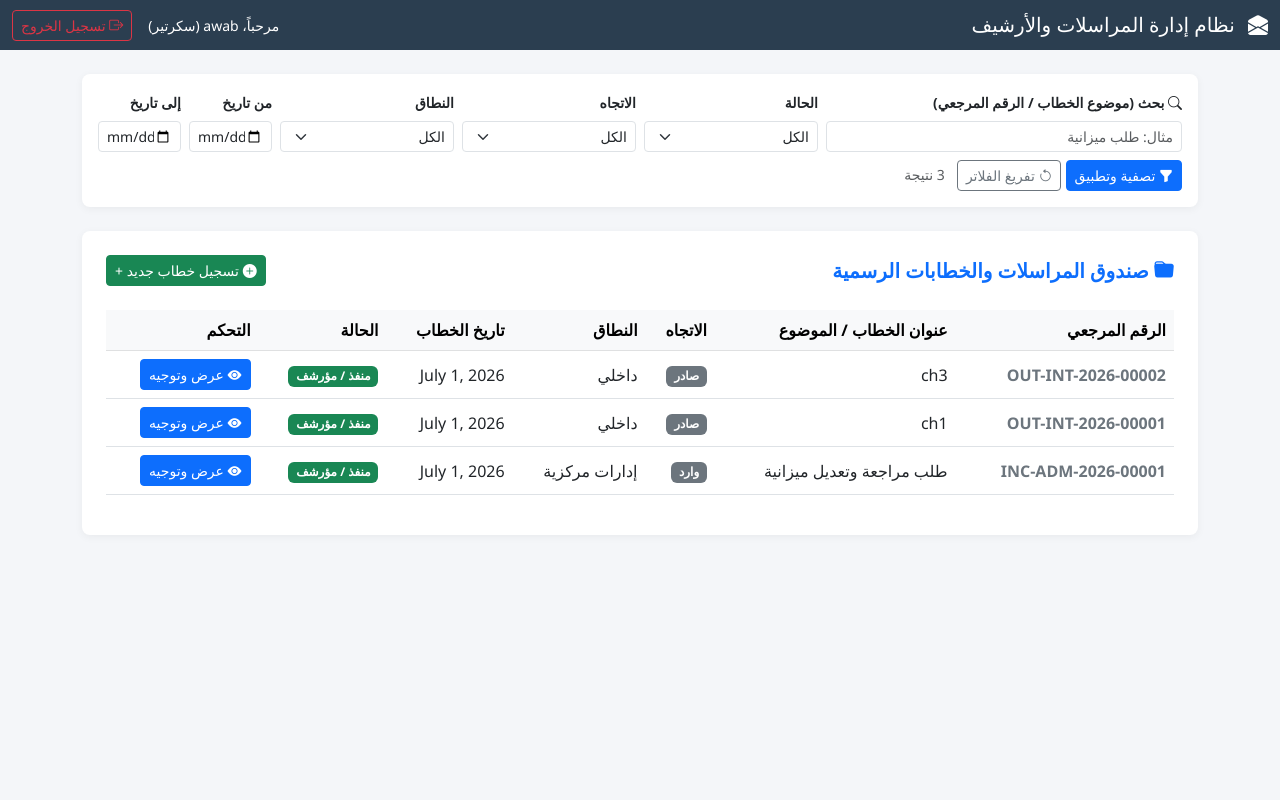
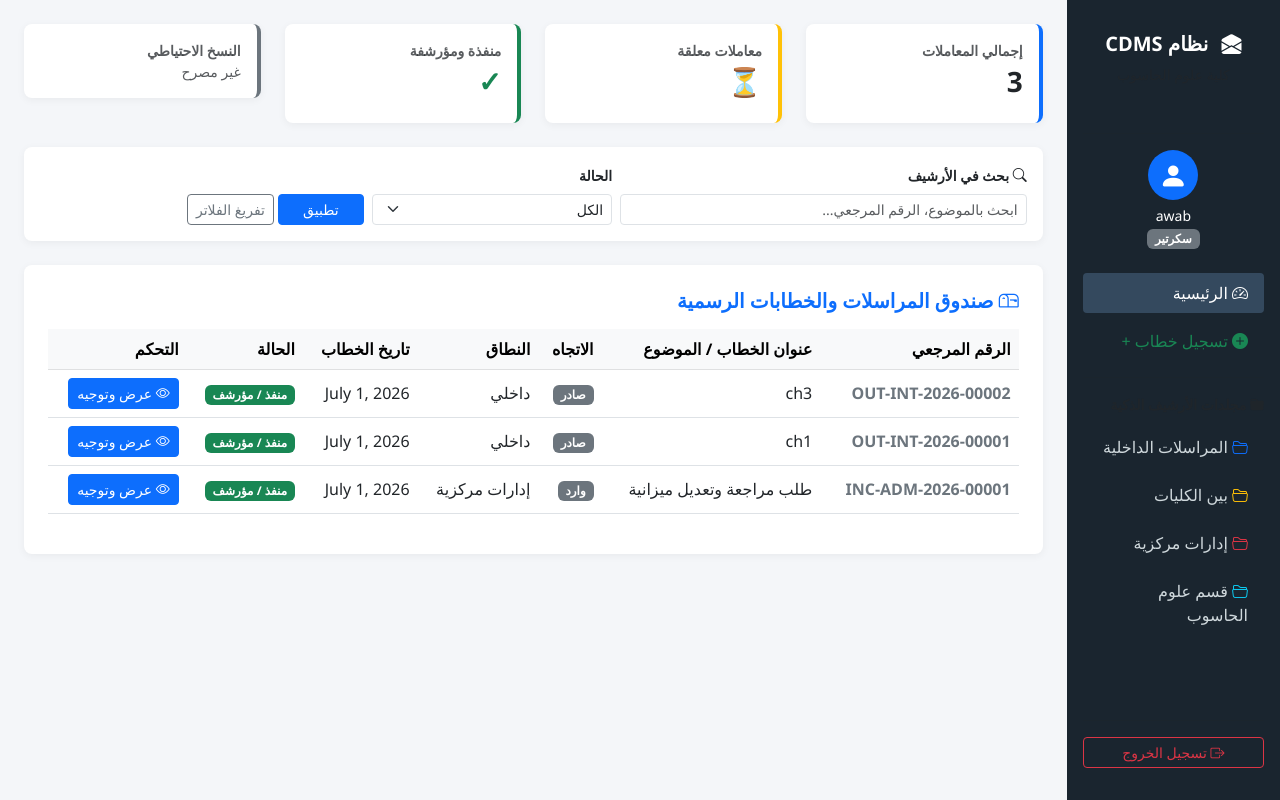
Before and after one commit to Awabaltayeb/CMDS_V2, a Django app: page / in a window 1280 px wide. Run offline with Django 5.2, Linux system fonts and the light colour scheme; a user stored in the database is signed in; data comes from the database, SQL or seed files in the repository.

Commit message:
Update dashboard.html

```diff
--- a/templates/correspondence/dashboard.html
+++ b/templates/correspondence/dashboard.html
@@ -6,42 +6,116 @@
     <title>لوحة التحكم - إدارة المراسلات</title>
     <!-- Bootstrap 5 RTL CSS -->
     <link rel="stylesheet" href="https://cdn.jsdelivr.net/npm/bootstrap@5.3.0/dist/css/bootstrap.rtl.min.css">
-    <!-- رابط تفعيل أيقونات بوتستراب العالمية -->
+    <!-- Bootstrap Icons -->
     <link rel="stylesheet" href="https://cdn.jsdelivr.net/npm/bootstrap-icons@1.11.3/font/bootstrap-icons.min.css">
     <style>
         body { background-color: #f4f6f9; font-family: 'Segoe UI', sans-serif; }
-        .navbar { background-color: #2b3e50 !important; }
-        .card-stat { border: none; border-radius: 8px; box-shadow: 0 2px 8px rgba(0,0,0,0.05); }
+        .sidebar { background-color: #1a252f; min-height: 100vh; color: white; }
+        .sidebar .nav-link { color: #cfd8dc; transition: 0.2s; }
+        .sidebar .nav-link:hover, .sidebar .nav-link.active { color: white; background-color: #34495e; border-radius: 4px; }
+        .card-custom { border: none; border-radius: 8px; box-shadow: 0 2px 8px rgba(0,0,0,0.05); }
     </style>
 </head>
 <body>
-    <!-- شريط الملاحة العلوي -->
-    <nav class="navbar navbar-dark bg-dark mb-4">
     <div class="container-fluid">
-            <span class="navbar-brand mb-0 h1"><i class="bi bi-envelope-open-fill me-2"></i> نظام إدارة المراسلات والأرشيف</span>
-            <div class="d-flex align-items-center text-white">
-                <span class="me-3 small">مرحباً، {{ request.user.username }} ({{ user_profile.get_role_display }})</span>
-                <a href="{% url 'user_logout' %}" class="btn btn-sm btn-outline-danger"><i class="bi bi-box-arrow-right"></i> تسجيل الخروج</a>
+        <div class="row">
+            <!-- الشريط الجانبي الأيمن الثابت (RTL Sidebar) -->
+            <div class="col-md-3 col-lg-2 sidebar p-3 d-flex flex-column">
+                <div class="text-center my-3">
+                    <h5 class="fw-bold text-white"><i class="bi bi-envelope-open-fill me-2"></i> نظام CDMS</h5>
+                    <p class="text-muted small">كلية علوم الحاسوب</p>
                 </div>
+                <hr class="text-muted">
+
+                <!-- بروفايل المستخدم الحالي -->
+                <div class="mb-4 text-center">
+                    <div class="avatar bg-primary text-white rounded-circle d-inline-flex justify-content-center align-items-center mb-2" style="width: 50px; height: 50px;">
+                        <i class="bi bi-person-fill fs-3"></i>
                     </div>
-    </nav>
+                    <h6 class="text-white mb-0 small">{{ request.user.username }}</h6>
+                    <span class="badge bg-secondary text-white small" style="font-size: 0.75rem;">{{ user_profile.get_role_display }}</span>
+                </div>
 
-    <div class="container">
-        <!-- رسائل النظام (نجاح / خطأ) -->
+                <ul class="nav flex-column gap-2 mb-auto">
+                    <li class="nav-item">
+                        <a href="{% url 'dashboard' %}" class="nav-link {% if not active_folder %}active{% endif %}"><i class="bi bi-speedometer2"></i> الرئيسية</a>
+                    </li>
+                    {% if user_profile.role in upload_allowed_roles %}
+                    <li class="nav-item">
+                        <a href="{% url 'upload_document' %}" class="nav-link text-success"><i class="bi bi-plus-circle-fill"></i> تسجيل خطاب +</a>
+                    </li>
+                    {% endif %}
+
+                    <hr class="text-muted my-2">
+                    <p class="small text-muted fw-bold mb-1"><i class="bi bi-folder-fill"></i> مجلدات الأرشيف الذكية</p>
+
+                    <li class="nav-item">
+                        <a href="?folder=internal" class="nav-link {% if active_folder == 'internal' %}active{% endif %}"><i class="bi bi-folder2-open text-primary"></i> المراسلات الداخلية</a>
+                    </li>
+                    <li class="nav-item">
+                        <a href="?folder=inter_faculty" class="nav-link {% if active_folder == 'inter_faculty' %}active{% endif %}"><i class="bi bi-folder2-open text-warning"></i> بين الكليات</a>
+                    </li>
+                    <li class="nav-item">
+                        <a href="?folder=central_admin" class="nav-link {% if active_folder == 'central_admin' %}active{% endif %}"><i class="bi bi-folder2-open text-danger"></i> إدارات مركزية</a>
+                    </li>
+                    <li class="nav-item">
+                        <a href="?folder=cs" class="nav-link {% if active_folder == 'cs' %}active{% endif %}"><i class="bi bi-folder2-open text-info"></i> قسم علوم الحاسوب</a>
+                    </li>
+                </ul>
+
+                <hr class="text-muted">
+                <a href="{% url 'user_logout' %}" class="btn btn-sm btn-outline-danger w-100 mb-3"><i class="bi bi-box-arrow-right"></i> تسجيل الخروج</a>
+            </div>
+
+            <!-- المحتوى الرئيسي للوحة المعلومات (Dashboard Main Content) -->
+            <div class="col-md-9 col-lg-10 p-4">
+                <!-- رسائل النظام -->
                 {% if messages %}
                     {% for message in messages %}
                         <div class="alert {% if message.tags == 'error' %}alert-danger{% else %}alert-success{% endif %} py-2">{{ message }}</div>
                     {% endfor %}
                 {% endif %}
 
-        <!-- نموذج البحث والفلترة -->
-        <div class="card card-stat p-3 mb-4">
+                <!-- بطاقات الإحصائيات العلوية -->
+                <div class="row mb-4">
+                    <div class="col-md-3">
+                        <div class="card card-custom p-3 bg-white border-start border-primary border-4">
+                            <span class="text-muted small fw-bold">إجمالي المعاملات</span>
+                            <h3 class="fw-bold text-dark mt-1">{{ correspondences|length }}</h3>
+                        </div>
+                    </div>
+                    <div class="col-md-3">
+                        <div class="card card-custom p-3 bg-white border-start border-warning border-4">
+                            <span class="text-muted small fw-bold">معاملات معلقة</span>
+                            <h3 class="fw-bold text-warning mt-1">⏳</h3>
+                        </div>
+                    </div>
+                    <div class="col-md-3">
+                        <div class="card card-custom p-3 bg-white border-start border-success border-4">
+                            <span class="text-muted small fw-bold">منفذة ومؤرشفة</span>
+                            <h3 class="fw-bold text-success mt-1">✓</h3>
+                        </div>
+                    </div>
+                    <div class="col-md-3">
+                        <div class="card card-custom p-3 bg-white border-start border-secondary border-4">
+                            <span class="text-muted small fw-bold">النسخ الاحتياطي</span>
+                            {% if user_profile.role in backup_allowed_roles %}
+                                <a href="{% url 'download_backup' %}" class="btn btn-sm btn-outline-secondary mt-1"><i class="bi bi-database-down"></i> تحميل نسخة</a>
+                            {% else %}
+                                <span class="text-muted small">غير مصرح</span>
+                            {% endif %}
+                        </div>
+                    </div>
+                </div>
+
+                <!-- نموذج البحث المتقدم -->
+                <div class="card card-custom p-3 mb-4">
                     <form method="get" class="row g-2 align-items-end">
-                <div class="col-md-4">
-                    <label class="form-label small fw-bold"><i class="bi bi-search"></i> بحث (موضوع الخطاب / الرقم المرجعي)</label>
-                    <input type="text" name="q" value="{{ search_query }}" class="form-control form-control-sm" placeholder="مثال: طلب ميزانية">
+                        <div class="col-md-5">
+                            <label class="form-label small fw-bold"><i class="bi bi-search"></i> بحث في الأرشيف</label>
+                            <input type="text" name="q" value="{{ search_query }}" class="form-control form-control-sm" placeholder="ابحث بالموضوع، الرقم المرجعي...">
                         </div>
-                <div class="col-md-2">
+                        <div class="col-md-3">
                             <label class="form-label small fw-bold">الحالة</label>
                             <select name="status" class="form-select form-select-sm">
                                 <option value="">الكل</option>
@@ -50,54 +124,16 @@
                                 {% endfor %}
                             </select>
                         </div>
-                <div class="col-md-2">
-                    <label class="form-label small fw-bold">الاتجاه</label>
-                    <select name="direction" class="form-select form-select-sm">
-                        <option value="">الكل</option>
-                        {% for value, label in direction_choices %}
-                            <option value="{{ value }}" {% if direction_filter == value %}selected{% endif %}>{{ label }}</option>
-                        {% endfor %}
-                    </select>
-                </div>
-                <div class="col-md-2">
-                    <label class="form-label small fw-bold">النطاق</label>
-                    <select name="scope" class="form-select form-select-sm">
-                        <option value="">الكل</option>
-                        {% for value, label in scope_choices %}
-                            <option value="{{ value }}" {% if scope_filter == value %}selected{% endif %}>{{ label }}</option>
-                        {% endfor %}
-                    </select>
-                </div>
-                <div class="col-md-1">
-                    <label class="form-label small fw-bold">من تاريخ</label>
-                    <input type="date" name="date_from" value="{{ date_from }}" class="form-control form-control-sm">
-                </div>
-                <div class="col-md-1">
-                    <label class="form-label small fw-bold">إلى تاريخ</label>
-                    <input type="date" name="date_to" value="{{ date_to }}" class="form-control form-control-sm">
-                </div>
-                <div class="col-12 mt-2">
-                    <button type="submit" class="btn btn-primary btn-sm"><i class="bi bi-funnel-fill"></i> تصفية وتطبيق</button>
-                    <a href="{% url 'dashboard' %}" class="btn btn-outline-secondary btn-sm"><i class="bi bi-arrow-counterclockwise"></i> تفريغ الفلاتر</a>
-                    <span class="text-muted small ms-2">{{ correspondences|length }} نتيجة</span>
+                        <div class="col-md-4">
+                            <button type="submit" class="btn btn-primary btn-sm px-4">تطبيق</button>
+                            <a href="{% url 'dashboard' %}" class="btn btn-outline-secondary btn-sm">تفريغ الفلاتر</a>
                         </div>
                     </form>
                 </div>
 
-        <!-- جدول الخطابات والمراسلات -->
-        <div class="card card-stat p-4 mb-4">
-            <div class="d-flex justify-content-between align-items-center mb-4">
-                <h5 class="fw-bold text-primary mb-0"><i class="bi bi-folder-fill"></i> صندوق المراسلات والخطابات الرسمية</h5>
-                <div class="d-flex align-items-center gap-2">
-                    {% if user_profile.role in backup_allowed_roles %}
-                        <a href="{% url 'download_backup' %}" class="btn btn-outline-secondary btn-sm"><i class="bi bi-database-down"></i> نسخة احتياطية 💾</a>
-                    {% endif %}
-                    {% if user_profile.role in upload_allowed_roles %}
-                        <a href="{% url 'upload_document' %}" class="btn btn-success btn-sm"><i class="bi bi-plus-circle-fill"></i> تسجيل خطاب جديد +</a>
-                    {% endif %}
-                </div>
-            </div>
-
+                <!-- جدول صندوق الوارد الرئيسي -->
+                <div class="card card-custom p-4">
+                    <h5 class="fw-bold text-primary mb-3"><i class="bi bi-mailbox"></i> صندوق المراسلات والخطابات الرسمية</h5>
                     <div class="table-responsive">
                         <table class="table table-hover align-middle">
                             <thead class="table-light">
@@ -120,18 +156,18 @@
                                         <td>{{ doc.get_scope_display }}</td>
                                         <td>{{ doc.document_date }}</td>
                                         <td>
-                                    {% if doc.status == 'pending_dean' %}
+                                            {% if doc.status == 'pending_hod' %}
+                                                <span class="badge bg-danger text-white">{{ doc.get_status_display }}</span>
+                                            {% elif doc.status == 'pending_dean' %}
                                                 <span class="badge bg-warning text-dark">{{ doc.get_status_display }}</span>
                                             {% elif doc.status == 'assigned' %}
                                                 <span class="badge bg-info text-dark">{{ doc.get_status_display }}</span>
                                             {% elif doc.status == 'archived' %}
                                                 <span class="badge bg-success">{{ doc.get_status_display }}</span>
-                                    {% else %}
-                                        <span class="badge bg-secondary">{{ doc.get_status_display }}</span>
                                             {% endif %}
                                         </td>
                                         <td>
-                                    <a href="{% url 'document_detail' doc.id %}" class="btn btn-sm btn-primary"><i class="bi bi-eye-fill"></i> عرض وتوجيه</a>
+                                            <a href="{% url 'document_detail' doc.id %}" class="btn btn-sm btn-primary"><i class="bi bi-eye"></i> عرض وتوجيه</a>
                                         </td>
                                     </tr>
                                 {% empty %}
@@ -144,5 +180,7 @@
                     </div>
                 </div>
             </div>
+        </div>
+    </div>
 </body>
 </html>
```
Lines whose indentation alone changed are shown as unchanged.
